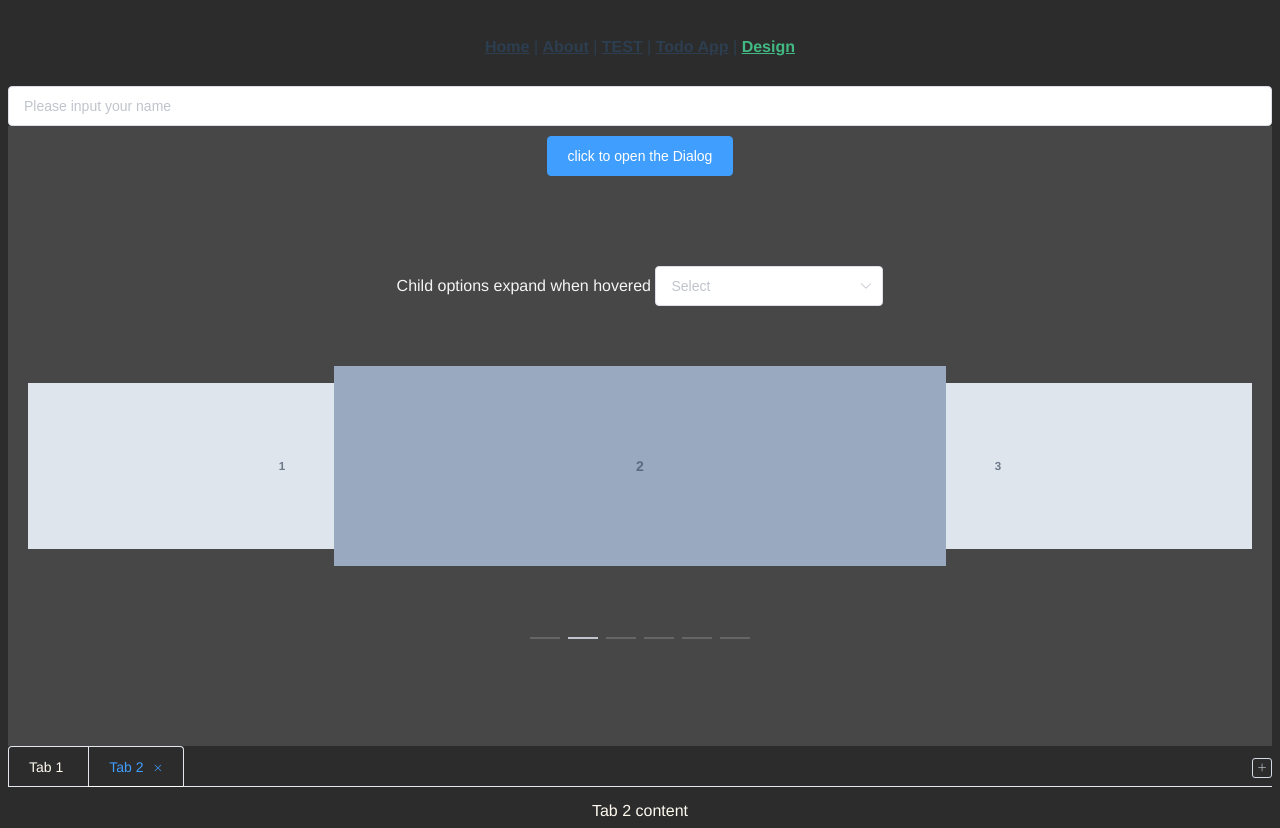
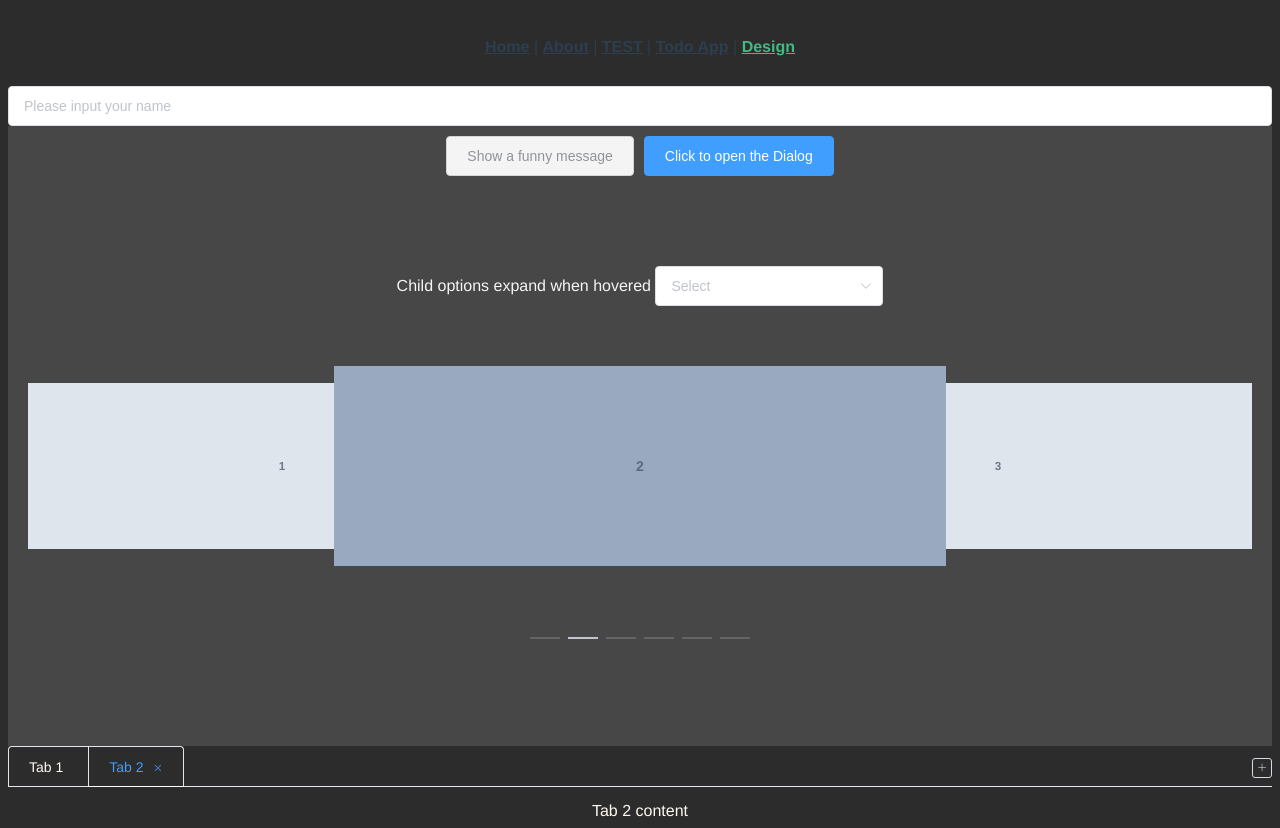
Before and after one commit to COS301-SE-2021/Custom-Data-Source-Search, a Vue app in the folder packages/vue/: page /#/design in a window 1280 px wide. Built offline with nearby package versions, Linux system fonts and the light colour scheme.

Commit message:
Created sample message

```diff
--- a/packages/vue/src/components/DesignExamples.vue
+++ b/packages/vue/src/components/DesignExamples.vue
@@ -3,8 +3,8 @@
 
     <el-input placeholder="Please input your name" v-model="input"></el-input>
     <el-header>
-
-      <el-button type="primary" @click="dialogVisible = true">click to open the Dialog</el-button>
+      <el-button :plain="true" @click="open" type="info">Show a funny message</el-button>
+      <el-button type="primary" @click="dialogVisible = true">Click to open the Dialog</el-button>
 
       <el-dialog
           title="Tip"
@@ -344,6 +344,10 @@ export default {
     };
   },
   methods: {
+    open() {
+      this.$message('What’s the best thing about Switzerland?\n' +
+          'I don’t know, but the flag is a big plus. :)');
+    },
     handleChange(value) {
       console.log(value);
     },
@@ -383,6 +387,7 @@ export default {
         this.editableTabsValue = activeName;
         this.editableTabs = tabs.filter(tab => tab.name !== targetName);
       }
+
     }
   }
 };
```
